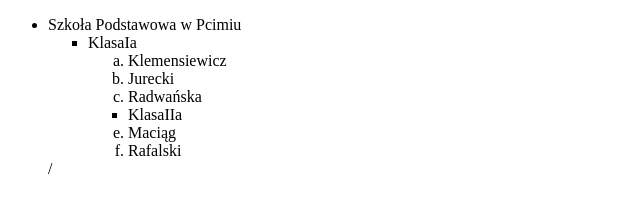
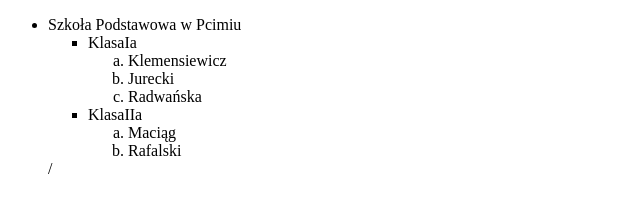
Before and after one commit to Szami993/StronaInternetowa3, a plain HTML site: page index.html in a window 1280 px wide. Shown: the full height of the page, 0-640 px from the left. Drawn offline with Linux system fonts and the light colour scheme.

Commit message:
Update index.html

```diff
--- a/index.html
+++ b/index.html
@@ -10,7 +10,9 @@
           <li>Klemensiewicz</li>
           <li>Jurecki</li>
           <li>Radwańska</li>
+      </ol>
       <li type="square">KlasaIIa</li>
+        <ol type="a" start"4">
           <li>Maciąg</li>
           <li>Rafalski</i>
       </ol>
```
